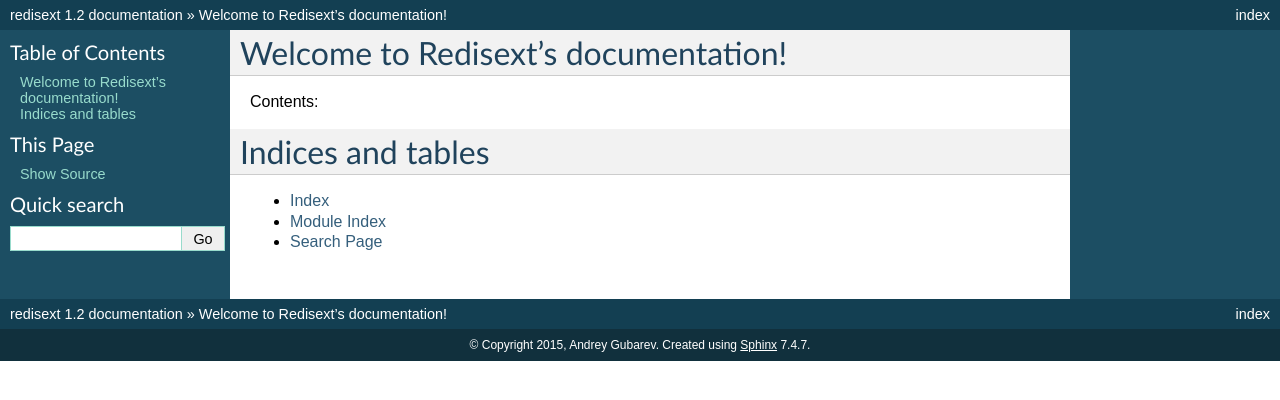
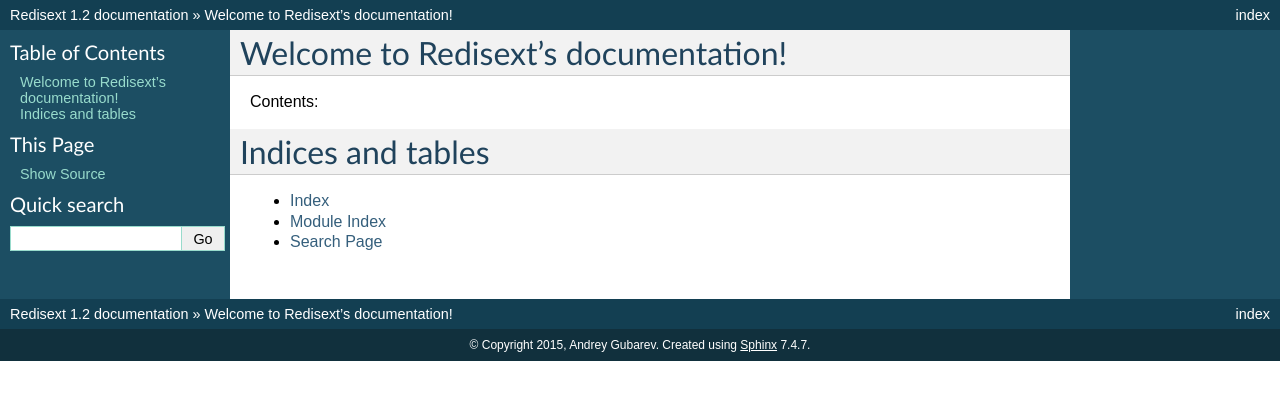
Before and after one commit to mylokin/redisext, a Sphinx documentation site: the page built from docs/index.rst, in a window 1280 px wide. Shown: the top 400 px of the page. Built offline with Sphinx 7.4.7, drawn with Linux system fonts in a browser that asks for light colours.

Commit message:
fix proj name

```diff
--- a/docs/conf.py
+++ b/docs/conf.py
@@ -1,6 +1,6 @@
 # -*- coding: utf-8 -*-
 #
-# redisext documentation build configuration file, created by
+# Redisext documentation build configuration file, created by
 # sphinx-quickstart on Mon Feb 16 20:47:01 2015.
 #
 # This file is execfile()d with the current directory set to its
@@ -46,7 +46,7 @@
 master_doc = 'index'
 
 # General information about the project.
-project = u'redisext'
+project = u'Redisext'
 copyright = u'2015, Andrey Gubarev'
 
 # The version info for the project you're documenting, acts as replacement for
@@ -179,7 +179,7 @@
 #html_file_suffix = None
 
 # Output file base name for HTML help builder.
-htmlhelp_basename = 'redisextdoc'
+htmlhelp_basename = 'Redisextdoc'
 
 
 # -- Options for LaTeX output ---------------------------------------------
@@ -199,7 +199,7 @@
 # (source start file, target name, title,
 #  author, documentclass [howto, manual, or own class]).
 latex_documents = [
-  ('index', 'redisext.tex', u'redisext Documentation',
+  ('index', 'Redisext.tex', u'Redisext Documentation',
    u'Andrey Gubarev', 'manual'),
 ]
 
@@ -229,7 +229,7 @@
 # One entry per manual page. List of tuples
 # (source start file, name, description, authors, manual section).
 man_pages = [
-    ('index', 'redisext', u'redisext Documentation',
+    ('index', 'Redisext', u'Redisext Documentation',
      [u'Andrey Gubarev'], 1)
 ]
 
@@ -243,8 +243,8 @@
 # (source start file, target name, title, author,
 #  dir menu entry, description, category)
 texinfo_documents = [
-  ('index', 'redisext', u'redisext Documentation',
-   u'Andrey Gubarev', 'redisext', 'One line description of project.',
+  ('index', 'Redisext', u'Redisext Documentation',
+   u'Andrey Gubarev', 'Redisext', 'One line description of project.',
    'Miscellaneous'),
 ]
 
```
